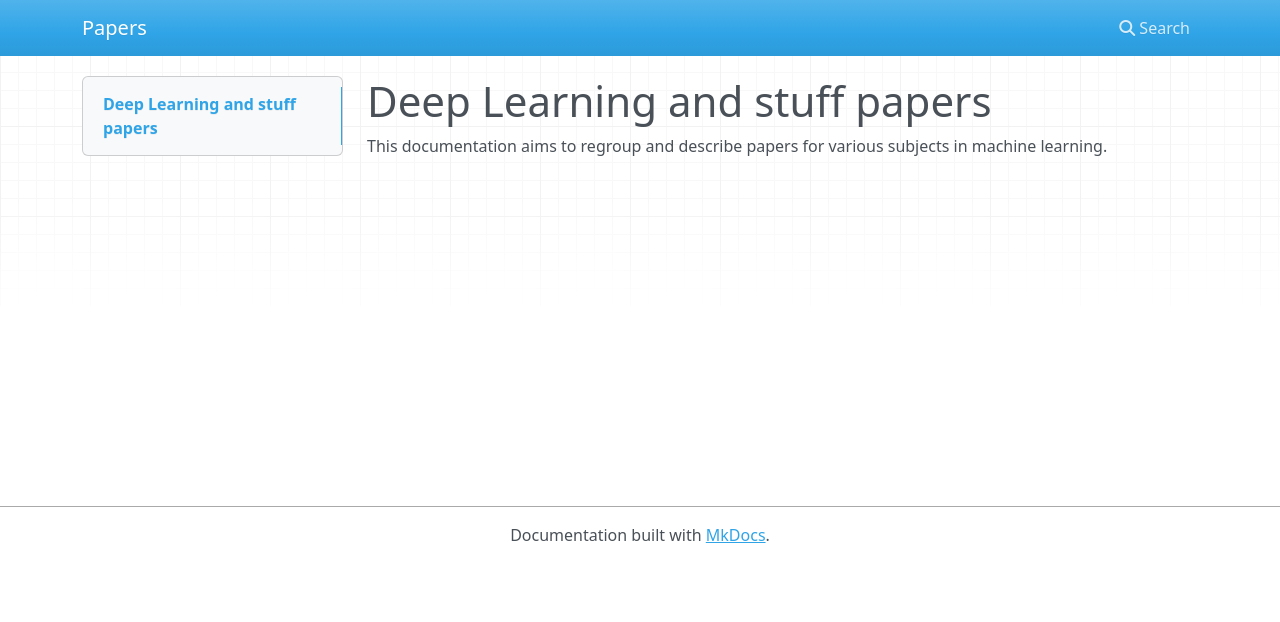
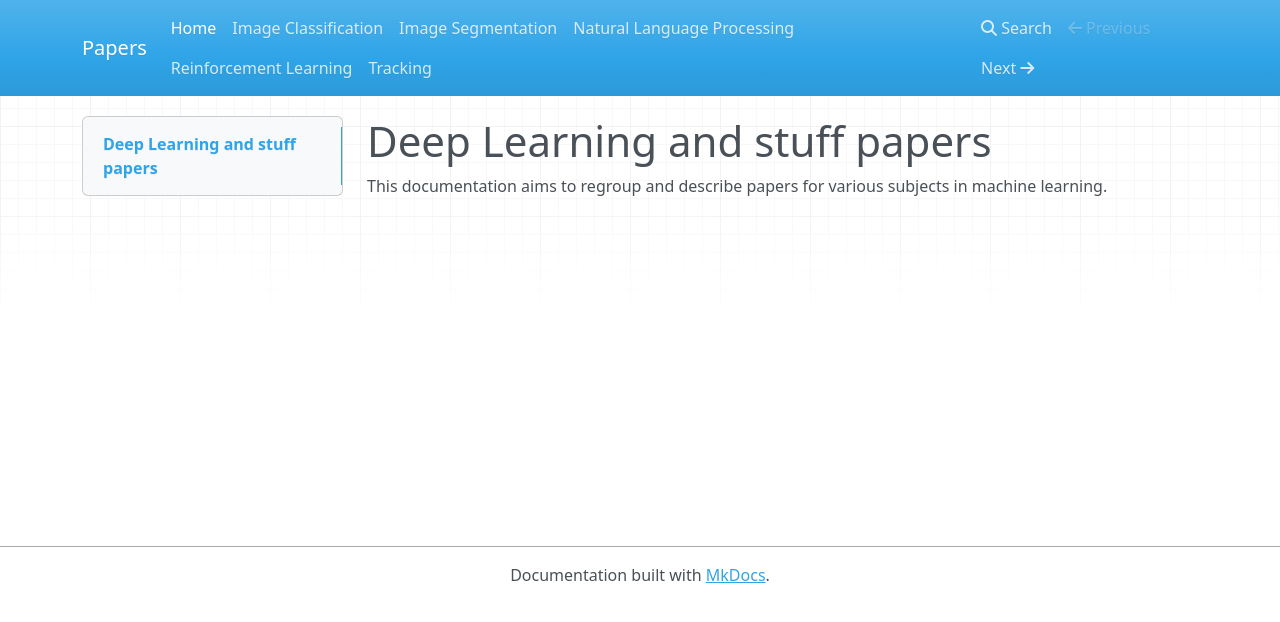
Before and after one commit to D3lt4lph4/papers, an MkDocs documentation site: the page built from docs/index.md, in a window 1280 px wide. Shown: the top 622 px of the page. Built offline with MkDocs 1.6.1, drawn with Linux system fonts in a browser that asks for light colours; nearby versions of some CDN libraries; old or Windows-style settings are respelled for this version of MkDocs.

Commit message:
Modifying the structure of the documentation

```diff
--- a/mkdocs.yml
+++ b/mkdocs.yml
@@ -1,3 +1,8 @@
 site_name: Papers
 pages:
     - Home: index.md
+    - Image Classification: imageclassif/index.md
+    - Image Segmentation: imageseg/index.md
+    - Natural Language Processing: nlp/index.md
+    - Reinforcement Learning: rl/index.md
+    - Tracking: tracking/index.md
```
